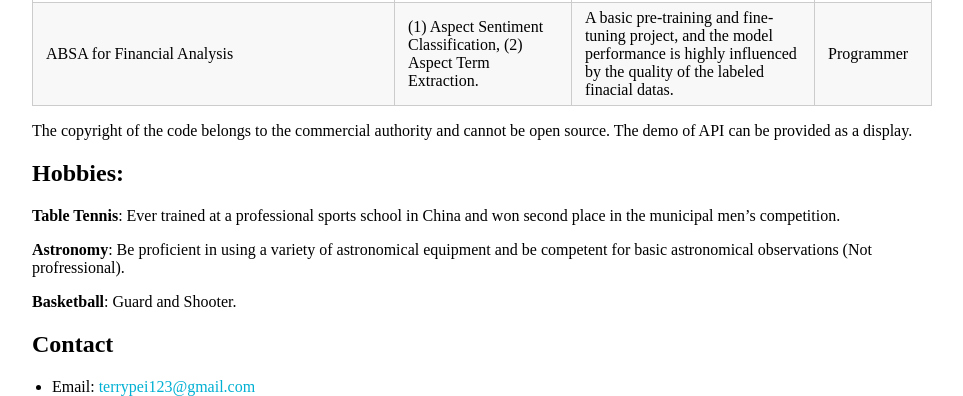
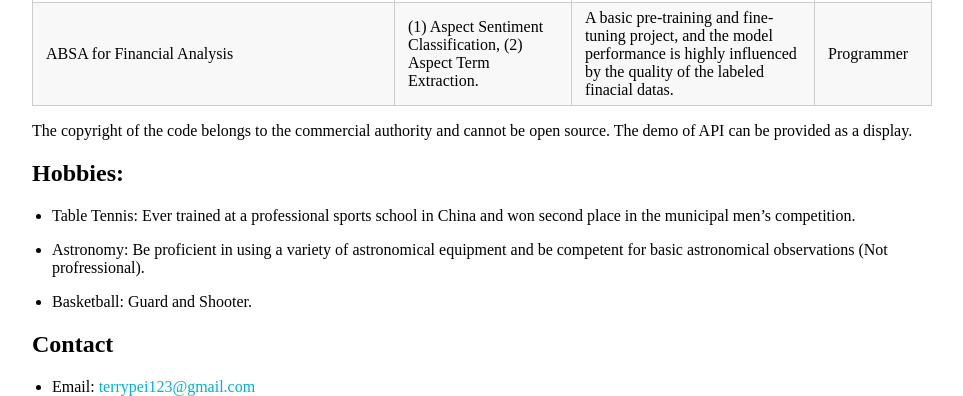
Before and after one commit to TerryPei/Terry000.github.io-1, a Jekyll site: the page built from index.md, in a window 1280 px wide and 900 px high, scrolled down 946 px, cut to the strip 504-900 px from the top of the window. Shown: the whole strip, without its empty margins (158-1121 px from the left). Built offline with Jekyll 4.4.1, drawn with Linux system fonts in a browser that asks for light colours; our own code applies the rules of GitHub Pages for plain Markdown files.

```diff
--- a/index.md
+++ b/index.md
@@ -20,10 +20,10 @@ Find out more at my [[CV]](CV.pdf).
 
 ## Recent News
 
-**Win the "Best Student Paper" awarded by ICDM as the first author** [[Award News]](https://twitter.com/icdm2022/status/1595243601545826304)
+* Win the "Best Student Paper" awarded by ICDM as the first author [[Award News]](https://twitter.com/icdm2022/status/1595243601545826304)
 
 
-**Two first author top papers has been Accepted.** [[Accepted News]](https://www.cse.fau.edu/~xqzhu/icdm2022/ICDM2022Program.pdf)
+* Two first author top papers has been Accepted. [[Accepted News]](https://www.cse.fau.edu/~xqzhu/icdm2022/ICDM2022Program.pdf)
 
 
 ## Academic Publications
@@ -35,15 +35,15 @@ Find out more at my [[CV]](CV.pdf).
 
 ## Honors and Awards
 
-A Best Student Paper (2022)
+* A Best Student Paper (2022)
 
-Two Full-Scholarship (2019-2020, 2020-2021)
+* Two Full-Scholarship (2019-2020, 2020-2021)
 
-Outstanding Graduate (2019)
+* Outstanding Graduate (2019)
 
-National Second Prize in Mathematics Competition (2018)
+* National Second Prize in Mathematics Competition (2018)
 
-Provincial Second Prize in Blue Bridge Cup Programming Competition (2018)
+* Provincial Second Prize in Blue Bridge Cup Programming Competition (2018)
 
 ## Academic Services
 
@@ -75,11 +75,11 @@ Fine-Tuning and Prompt Learning on a variety of downstream tasks. -->
 
 ## Hobbies:
 
- **Table Tennis**: Ever trained at a professional sports school in China and won second place in the municipal men's competition.
+ * Table Tennis: Ever trained at a professional sports school in China and won second place in the municipal men's competition.
 
- **Astronomy**: Be proficient in using a variety of astronomical equipment and be competent for basic astronomical observations (Not profressional).
+ * Astronomy: Be proficient in using a variety of astronomical equipment and be competent for basic astronomical observations (Not profressional).
 
- **Basketball**: Guard and Shooter.
+ * Basketball: Guard and Shooter.
 
 ## Contact
 
```
